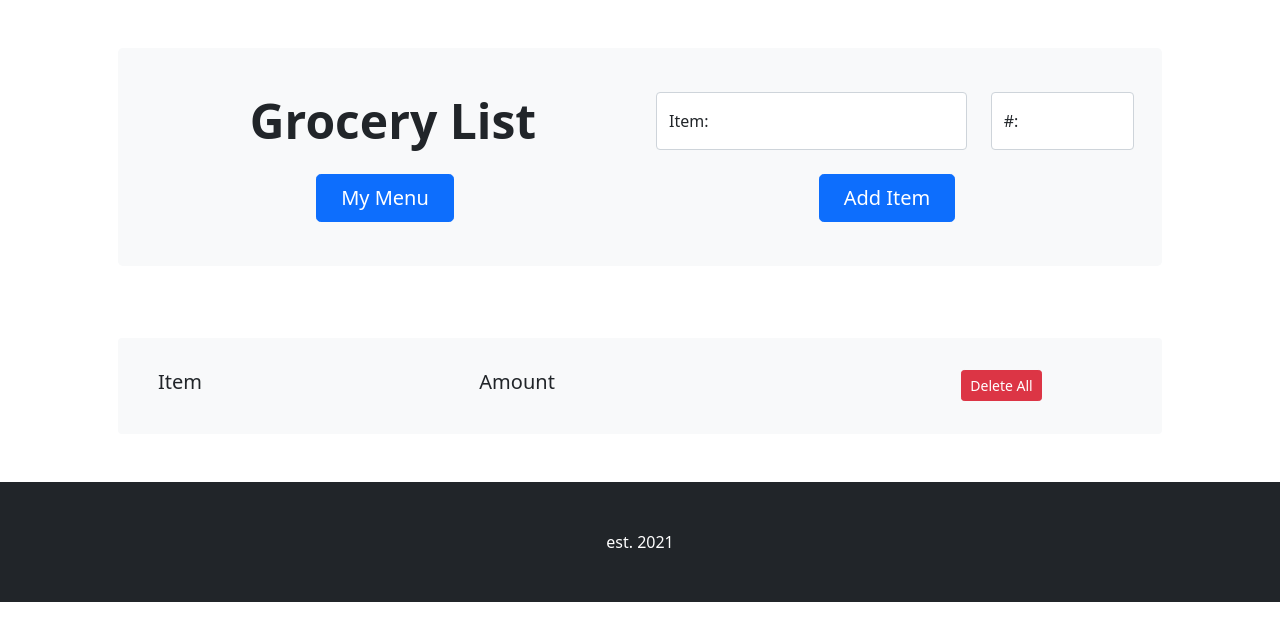
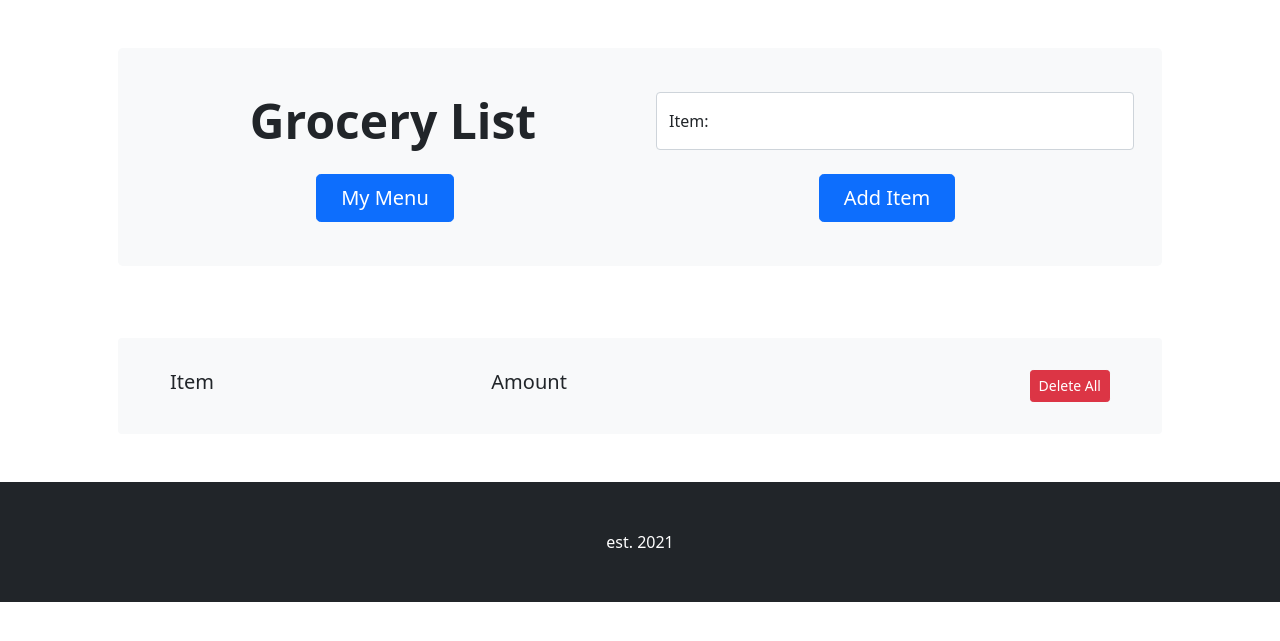
Before and after one commit to bjterry99/deploy, a Django app: page /grocery/ in a window 1280 px wide. Shown: the part 56-697 px from the top of the page. Run offline with Django 3.2, Linux system fonts and the light colour scheme; data that the repository does not hold is empty; some libraries are stand-ins or nearby versions.

Commit message:
updated groceries page

```diff
--- a/database/views.py
+++ b/database/views.py
@@ -231,7 +231,7 @@ def shoppingAddView(request) :
         new_item = shopping()
 
         new_item.itemname = request.POST.get('item')
-        new_item.quantity = request.POST.get('amount')
+        # new_item.quantity = request.POST.get('amount')
 
         if request.POST.get('item') != '' :
             new_item.save()
--- a/templates/database/grocery.html
+++ b/templates/database/grocery.html
@@ -27,19 +27,19 @@
 
                         <div class="col-sm-6">
                             <div class="row mb-4">
-                                <div class="col-8">
+                                <div class="col">
                                     <div class="form-floating form-floating-group flex-grow-1">
                                         <input class="form-control" id="item" type="text" name="item" maxlength="100" placeholder="placeholder" value=""/>
                                         <label for="item">Item:</label>
                                     </div>
                                 </div>
 
-                                <div class="col">
+                                {% comment %} <div class="col">
                                     <div class="form-floating form-floating-group flex-grow-1">
                                         <input class="form-control" id="amount" type="text" name="amount" placeholder="placeholder" value=""/>
                                         <label for="amount">#:</label>
                                     </div>
-                                </div>
+                                </div> {% endcomment %}
                             </div>
 
                             <div class="row">
@@ -64,44 +64,40 @@
 
                 <ul class="list-group list-group-flush bg-transparent">
                     <li class="list-group-item d-flex bg-transparent">
+                        <div class="container">
+                            <div class="row">
                                 <div class="col">
                                     <h5>Item</h5>
                                 </div>
                                 <div class="col">
                                     <h5>Amount</h5>
                                 </div>
-                        {% comment %} <div class="col">
-                            <h5>Recipe</h5>
-                        </div> {% endcomment %}
-                        <div class="col-2">
+                                <div class="col d-flex flex-row-reverse">
+                                    <a class="btn btn-danger btn-sm"  href="{% url 'grocerydeleteall'%}" >Delete All</a>
                                 </div>
-                        <div class="col-2">
-                            <a class="btn btn-danger btn-sm"  href="{% url 'grocerydeleteall'%}" >Delete All</a>
+                            </div>
                         </div>
                     </li>
 
                     {% for ingredient in grocery %}
-                        {% if ingredient.mark == True %}
-                            <li class="list-group-item d-flex list-group-item-secondary">
-                        {% endif %}
-                        {% if ingredient.mark == False %}
-                            <li class="list-group-item d-flex bg-transparent">
-                        {% endif %}
+                        {% if ingredient.mark == True %} <li class="list-group-item d-flex list-group-item-secondary"> {% endif %}
+                        {% if ingredient.mark == False %} <li class="list-group-item d-flex bg-transparent"> {% endif %}
+                            <div class="container">
+                                <div class="row">
                                     <div class="col">
                                         {{ ingredient.iname }}<br>
-                                For: <a href="{% url 'recipedisplay' recipeID=ingredient.recipe_id %}">{{ ingredient.recipename }}</a>
                                     </div>
                                     <div class="col">
                                         {{ ingredient.measurement }}
                                     </div>
-                            {% comment %} <div class="col">
-                                <a href="{% url 'recipedisplay' recipeID=ingredient.recipe_id %}">{{ ingredient.recipename }}</a>
-                            </div> {% endcomment %}
-                            <div class="col-2">
+                                    <div class="col d-flex flex-row-reverse">
+                                        <a class="btn btn-danger btn-sm"  href="{% url 'grocerydelete' itemID=ingredient.grocery_id %}" >Delete</a>
                                         <a class="btn btn-warning btn-sm" href="{% url 'grocerymark' itemID=ingredient.grocery_id %}">Mark</a>
                                     </div>
-                            <div class="col-2">
-                                <a class="btn btn-danger btn-sm"  href="{% url 'grocerydelete' itemID=ingredient.grocery_id %}" >Delete</a>
+                                </div>
+                                <div class="row">
+                                    <a href="{% url 'recipedisplay' recipeID=ingredient.recipe_id %}">{{ ingredient.recipename }}</a>
+                                </div>
                             </div>
                         </li>
                     {% endfor %}
@@ -120,25 +116,18 @@
                     <ul class="list-group list-group-flush bg-transparent">
 
                         {% for item in shopping %}
-                            {% if item.mark == True %}
-                                <li class="list-group-item d-flex list-group-item-secondary">
-                            {% endif %}
-                            {% if item.mark == False %}
-                                <li class="list-group-item d-flex bg-transparent">
-                            {% endif %}
+                            {% if item.mark == True %} <li class="list-group-item d-flex list-group-item-secondary"> {% endif %}
+                            {% if item.mark == False %} <li class="list-group-item d-flex bg-transparent"> {% endif %}
+                                <div class="container">
+                                    <div class="row">
                                         <div class="col">
                                             {{ item.itemname }}
                                         </div>
-                                <div class="col">
-                                    {{ item.quantity }}
-                                {% comment %} </div>
-                                <div class="col"> {% endcomment %}
-                                </div>
-                                <div class="col-2">
+                                        <div class="col d-flex flex-row-reverse">
+                                            <a class="btn btn-danger btn-sm"  href="{% url 'shoppingdelete' itemID=item.shopping_id %}" >Delete</a>
                                             <a class="btn btn-warning btn-sm" href="{% url 'shoppingmark' itemID=item.shopping_id %}">Mark</a>
                                         </div>
-                                <div class="col-2">
-                                    <a class="btn btn-danger btn-sm"  href="{% url 'shoppingdelete' itemID=item.shopping_id %}" >Delete</a>
+                                    </div>
                                 </div>
                             </li>
                         {% endfor %}
```
Lines whose indentation alone changed are shown as unchanged.
